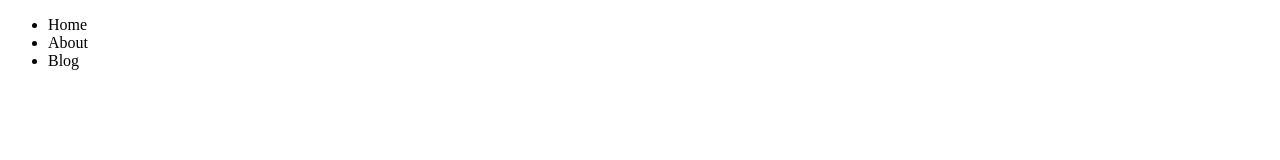
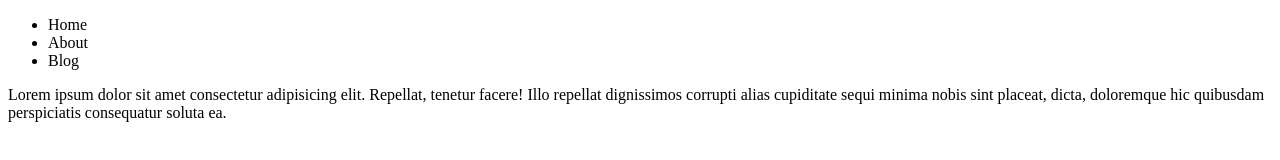
Before and after one commit to mz106/ncfe-1-gh-live, a plain HTML site: page index.html in a window 1280 px wide. Drawn offline with Linux system fonts and the light colour scheme.

Commit message:
add p tag and text to main index.html

```diff
--- a/index.html
+++ b/index.html
@@ -16,7 +16,14 @@
         </ul>
       </nav>
     </header>
-    <main></main>
+    <main>
+      <p>
+        Lorem ipsum dolor sit amet consectetur adipisicing elit. Repellat,
+        tenetur facere! Illo repellat dignissimos corrupti alias cupiditate
+        sequi minima nobis sint placeat, dicta, doloremque hic quibusdam
+        perspiciatis consequatur soluta ea.
+      </p>
+    </main>
     <footer></footer>
   </body>
 </html>
```
